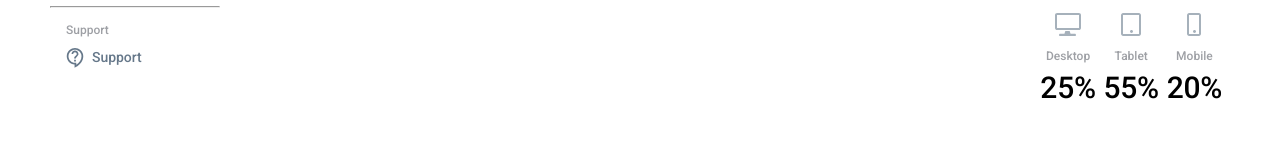
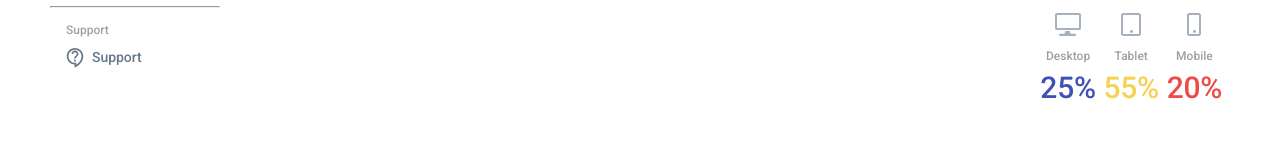
Before and after one commit to Aydayll/atabek, a React (Create React App) app: page /dashboard in a window 1280 px wide. Shown: the part 709-869 px from the top of the page. Built offline with nearby package versions, Linux system fonts and the light colour scheme.

Commit message:
add some styles for base

```diff
--- a/src/assets/scss/_base.scss
+++ b/src/assets/scss/_base.scss
@@ -85,3 +85,18 @@ img{
 		width: 101%;
 	}
 }
+.d-flex-between {
+	display: flex;
+	justify-content: space-between;
+}
+
+.blue {
+	color: $color-blue;
+}
+.red {
+	color: $color-red;
+}
+
+.yellow {
+	color: $color-yellow;
+}
```
